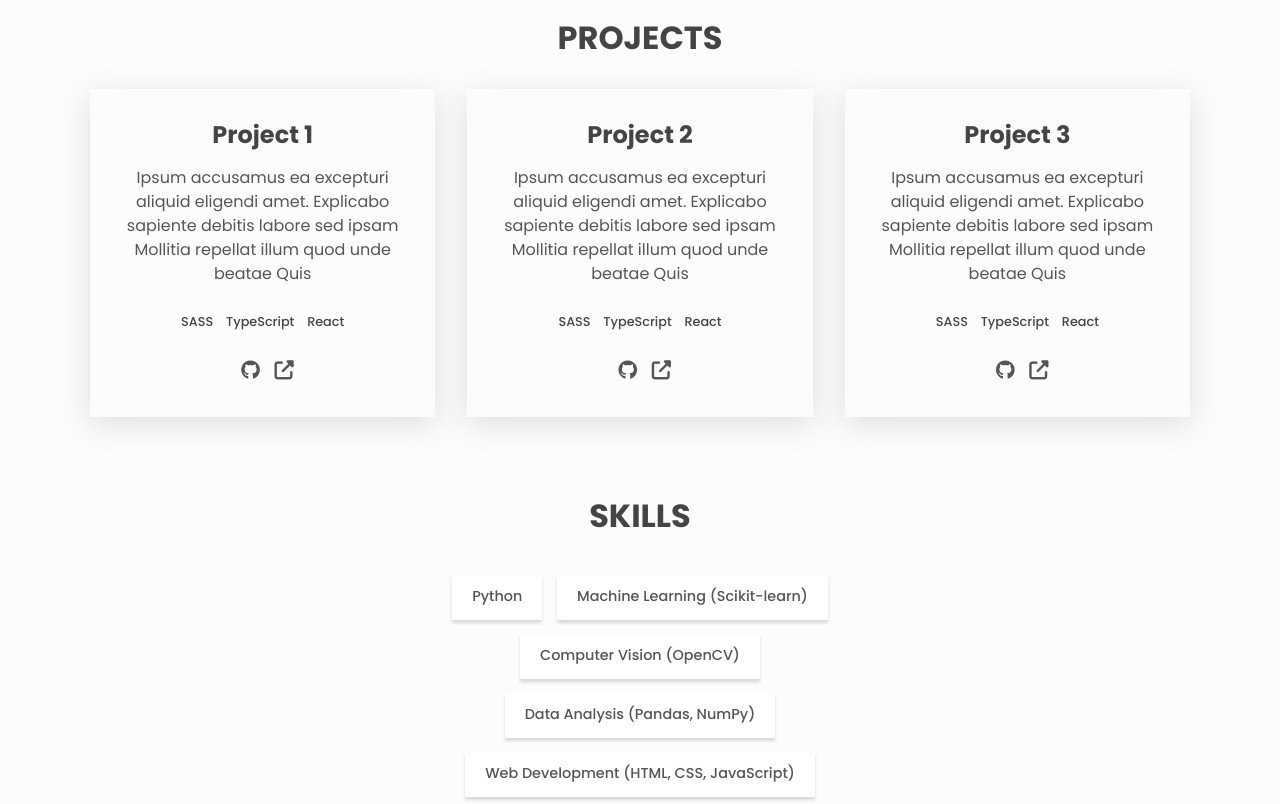
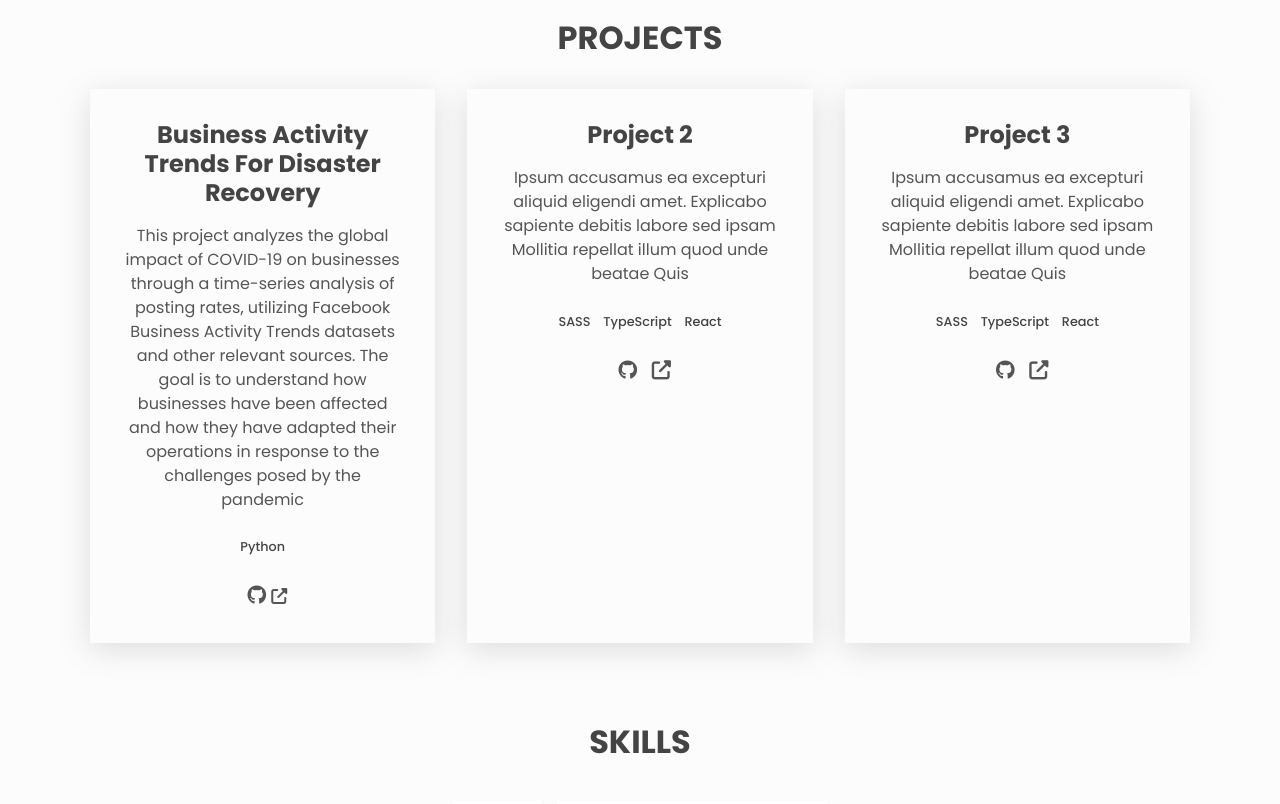
Before and after one commit to hadeeltechcampus/Myprofile.github.io, a plain HTML site: page index.html in a window 1280 px wide. Shown: the part 660-1464 px from the top of the page. Drawn offline with Linux system fonts and the light colour scheme.

Commit message:
Update index.html

```diff
--- a/index.html
+++ b/index.html
@@ -92,30 +92,24 @@
 
         <div class="projects__grid">
           <div class="project">
-            <h3>Project 1</h3>
+            <h3> Business Activity Trends For Disaster Recovery </h3>
             <p class="project__description">
-              Ipsum accusamus ea excepturi aliquid eligendi amet. Explicabo
-              sapiente debitis labore sed ipsam Mollitia repellat illum quod
-              unde beatae Quis
+              This project analyzes the global impact of COVID-19 on businesses through
+              a time-series analysis of posting rates, utilizing Facebook Business Activity Trends
+              datasets and other relevant sources. The goal is to understand how businesses have been
+              affected and how they have adapted their operations in response to the challenges posed by the pandemic
             </p>
             <ul class="project__stack">
-              <li class="project__stack-item">SASS</li>
-              <li class="project__stack-item">TypeScript</li>
-              <li class="project__stack-item">React</li>
+              <li class="project__stack-item">Python</li>
             </ul>
 
             <a
-              href="https://github.com"
+              href="https://github.com/hadeeltechcampus/Masters-projects/tree/main/Business%20Activity%20Trends%20For%20Disaster%20Recovery"
               aria-label="source code"
               class="link link--icon"
             >
               <i aria-hidden="true" class="fab fa-github"></i>
             </a>
-            <a
-              href="https://example.com"
-              aria-label="live preview"
-              class="link link--icon"
-            >
               <i aria-hidden="true" class="fas fa-external-link-alt"></i>
             </a>
           </div>
```
